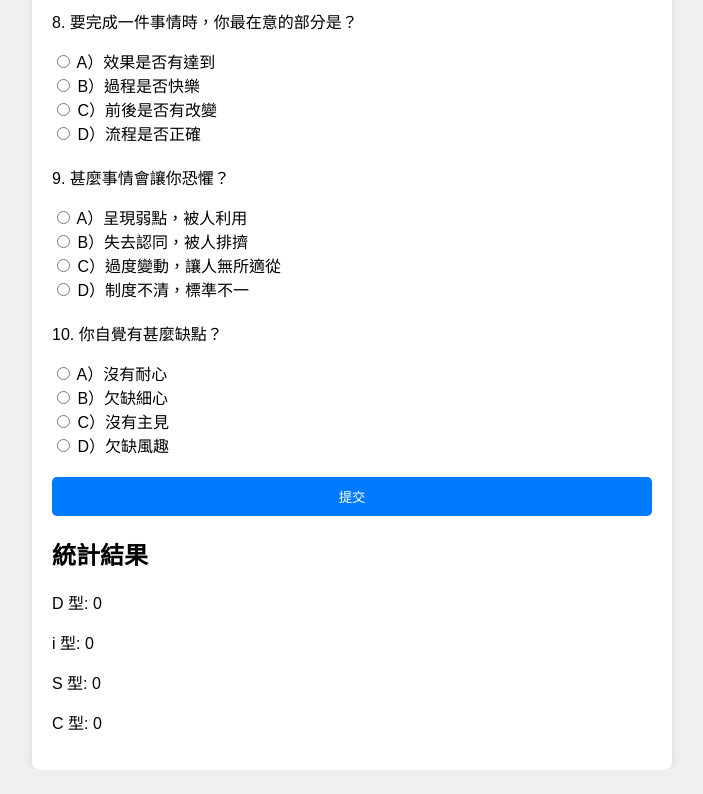
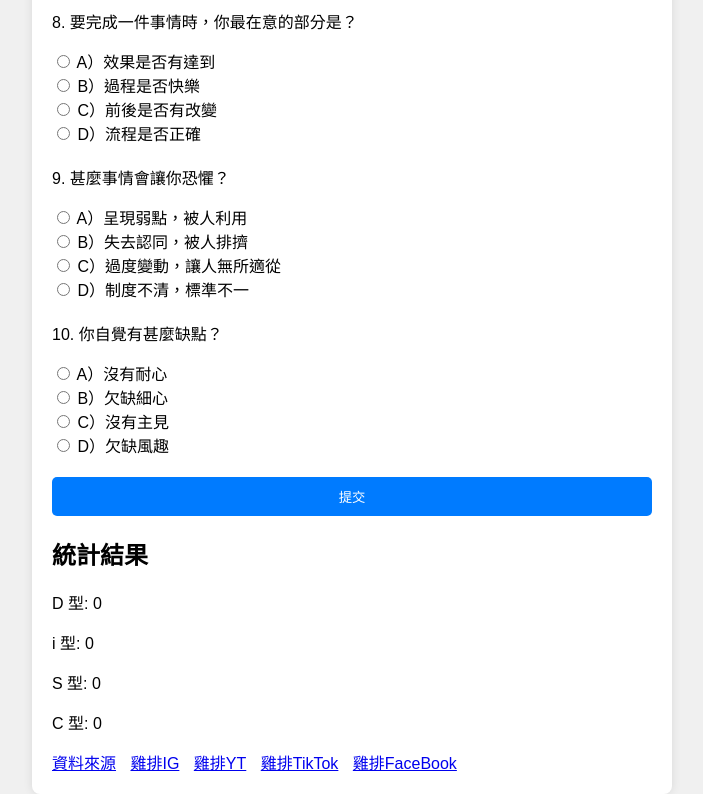
Before and after one commit to NGP-GPie/DiSC-, a plain HTML site: page index.html in a window 1280 px wide. Shown: the part 1284-2078 px from the top of the page, without its empty margins (288-991 px from the left). Before the commit the page ends 2054 px from the top, so only its background shows below. Drawn offline with Linux system fonts and the light colour scheme.

Commit message:
Update index.html

```diff
--- a/index.html
+++ b/index.html
@@ -51,13 +51,29 @@
         #results {
             margin-top: 20px;
         }
+.links-container {
+    white-space: nowrap; /* 禁止換行 */
+}
+
+.links-container a {
+    display: inline-block; /* 將超連結顯示為行內塊元素 */
+    margin-right: 10px; /* 可以根據需要調整超連結之間的間距 */
+}
+
+
     </style>
 </head>
 <body>
     <div class="container">
         <h1>DiSC 一分鐘速測 </h1>
 <h1>網頁製作人：<sup style="font-size: smaller;">雞排－ＩＧ：gpiewilson1119</sup></h1>
-        <a href="https://reurl.cc/4rDAGY" target="_blank">資料來源</a>
+        <div class="links-container">
+    <a href="https://reurl.cc/4rDAGY" target="_blank">資料來源</a>
+    <a href="https://reurl.cc/nNb9b2" target="_blank">雞排IG</a>
+    <a href="https://reurl.cc/qVbxj3" target="_blank">雞排YT</a>
+    <a href="https://reurl.cc/YE52rL" target="_blank">雞排TikTok</a>
+    <a href="https://reurl.cc/Gjq9yp" target="_blank">雞排FaceBook</a>
+</div>
 
         <form id="survey-form">
             <div class="question">
@@ -180,7 +196,15 @@
             <p>S 型: <span id="countC">0</span></p>
             <p>C 型: <span id="countD">0</span></p>
             <p id="result-message"></p>
+
         </div>
+               <div class="links-container">
+    <a href="https://reurl.cc/4rDAGY" target="_blank">資料來源</a>
+    <a href="https://reurl.cc/nNb9b2" target="_blank">雞排IG</a>
+    <a href="https://reurl.cc/qVbxj3" target="_blank">雞排YT</a>
+    <a href="https://reurl.cc/YE52rL" target="_blank">雞排TikTok</a>
+    <a href="https://reurl.cc/Gjq9yp" target="_blank">雞排FaceBook</a>
+</div>
     </div>
 
 </body>
```
